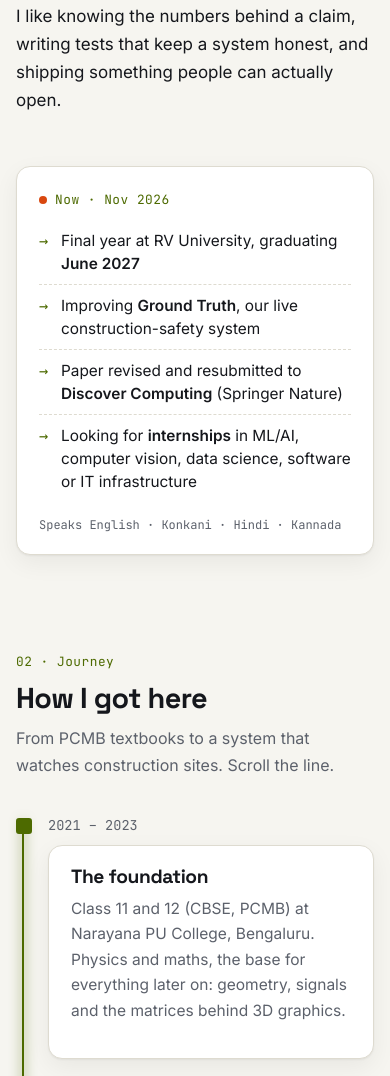
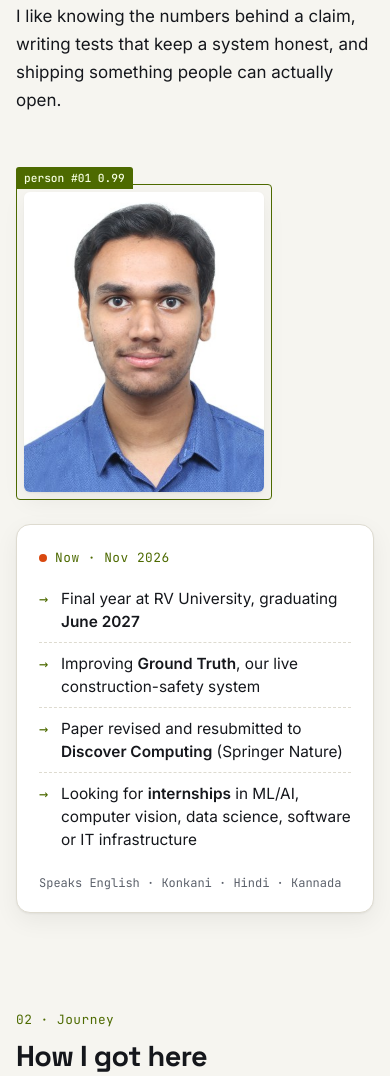
Before and after one commit to Pranav-Nayak-123/Pranav-Nayak-123.github.io, a plain HTML site: page index.html in a window 390 px wide. Shown: the part 1537-2613 px from the top of the page. Drawn offline with Linux system fonts and the light colour scheme.

Commit message:
Add portrait to About section and link-preview image
Co-Authored-By: Claude Opus 5.5 <noreply@anthropic.com>

```diff
--- a/index.html
+++ b/index.html
@@ -7,6 +7,10 @@
   <meta name="description" content="Pranav Nayak: final-year Computer Science student at RV University, building computer vision and AI systems that run outside the notebook.">
   <meta property="og:title" content="Pranav Nayak · Portfolio">
   <meta property="og:description" content="Computer vision and AI systems, from tennis-ball tracking to a live construction-safety digital twin.">
+  <meta property="og:type" content="website">
+  <meta property="og:url" content="https://pranav-nayak-123.github.io/">
+  <meta property="og:image" content="https://pranav-nayak-123.github.io/pranav.jpg">
+  <meta name="twitter:card" content="summary">
   <link rel="icon" href="favicon.svg" type="image/svg+xml">
   <link rel="preconnect" href="https://fonts.googleapis.com">
   <link rel="preconnect" href="https://fonts.gstatic.com" crossorigin>
@@ -92,6 +96,11 @@
             people can actually open.
           </p>
         </div>
+        <div class="about__side">
+        <figure class="portrait">
+          <img src="pranav.jpg" alt="Portrait of Pranav Nayak" width="360" height="450" loading="lazy">
+          <figcaption class="portrait__tag mono" aria-hidden="true">person #01 0.99</figcaption>
+        </figure>
         <aside class="now card" aria-labelledby="now-title">
           <p class="kicker mono" id="now-title"><span class="dot dot--live"></span> Now · Nov 2026</p>
           <ul class="now__list">
@@ -102,6 +111,7 @@
           </ul>
           <p class="now__langs mono">Speaks English · Konkani · Hindi · Kannada</p>
         </aside>
+        </div>
       </div>
     </section>
 
--- a/styles.css
+++ b/styles.css
@@ -201,7 +201,21 @@ strong, b { font-weight: 600; }
 /* About */
 .about { display: grid; grid-template-columns: 1.5fr 1fr; gap: 36px; align-items: start; }
 .about__text p { font-size: 1.06rem; }
-.now { padding: 22px 22px 18px; position: sticky; top: 90px; }
+.about__side { position: sticky; top: 90px; display: grid; gap: 22px; }
+.now { padding: 22px 22px 18px; }
+.portrait { margin: 10px 0 0 8px; position: relative; width: 100%; max-width: 250px; }
+.portrait img {
+  display: block; width: 100%; height: auto; aspect-ratio: 4 / 5; object-fit: cover;
+  border-radius: 6px; box-shadow: var(--shadow);
+}
+.portrait::after { /* detection box around the photo */
+  content: ""; position: absolute; inset: -8px; border: 1.5px solid var(--accent); border-radius: 4px; pointer-events: none;
+}
+.portrait__tag {
+  position: absolute; top: -25px; left: -8px;
+  background: var(--accent); color: var(--accent-ink);
+  font-size: .7rem; font-weight: 500; padding: 2px 8px; border-radius: 3px 3px 0 0;
+}
 .now__list { list-style: none; padding: 0; margin: 0 0 14px; }
 .now__list li { padding: 9px 0 9px 22px; border-bottom: 1px dashed var(--border); position: relative; font-size: .96rem; line-height: 1.5; }
 .now__list li:last-child { border-bottom: 0; }
@@ -350,7 +364,8 @@ strong, b { font-weight: 600; }
   .grid { grid-template-columns: repeat(2, minmax(0, 1fr)); }
   .skills { grid-template-columns: repeat(2, minmax(0, 1fr)); }
   .about { grid-template-columns: 1fr; }
-  .now { position: static; }
+  .about__side { position: static; grid-template-columns: auto 1fr; align-items: start; gap: 32px; }
+  .portrait { width: 200px; margin-top: 26px; }
 }
 @media (max-width: 720px) {
   .nav__links a { padding: 6px 8px; font-size: .86rem; }
@@ -364,6 +379,8 @@ strong, b { font-weight: 600; }
   .section { padding-top: 72px; }
   .hero__caption, .hero__canvas { display: none; }
   .contact__list li { grid-template-columns: 1fr; gap: 2px; }
+  .about__side { grid-template-columns: 1fr; }
+  .portrait { width: 70%; max-width: 240px; }
   .nav nav { mask-image: linear-gradient(to right, #000 85%, transparent); -webkit-mask-image: linear-gradient(to right, #000 85%, transparent); }
 
   .timeline__progress { left: 7px; }
```
Also changed, not shown: pranav.jpg (added).
